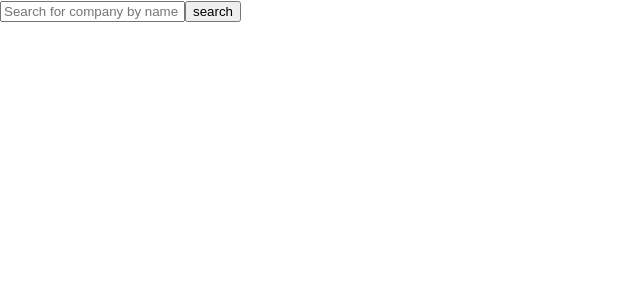
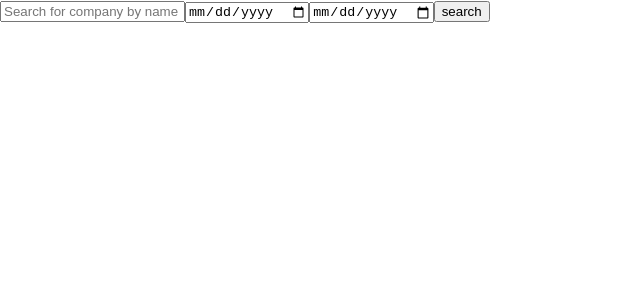
Before and after one commit to kiburtaite/javascript_internship_task, a React (Create React App) app: page / in a window 1280 px wide. Shown: the top 300 px of the page, without its empty margins (0-640 px from the left). Built offline with nearby package versions, Linux system fonts and the light colour scheme.

Commit message:
date picker added

```diff
--- a/src/App.jsx
+++ b/src/App.jsx
@@ -3,11 +3,14 @@ import ResultList from './ResultList.jsx';
 
 const App = () => {
 
+const [start, setStart] = useState(1640995200);
+const [end, setEnd] = useState(1659312000);
 const [codes, setCodes] = useState(0);
 const [error, setError] = useState(false);
 
 useEffect(() => {
-}, [codes]);
+  console.log(codes, start, end)
+}, [codes, start, end]);
 
 const search = e => {
   e.preventDefault();
@@ -15,6 +18,8 @@ const search = e => {
     /[^a-zA-Z\s]/.test(e.target.elements.text.value)
   ){setError(true)
   } else
+  setStart(parseInt((new Date(e.target.elements.start.value).getTime() / 1000).toFixed(0)));
+  setEnd(parseInt((new Date(e.target.elements.end.value).getTime() / 1000).toFixed(0)));
   fetch('http://localhost:5000/search', {
     method: 'POST',
     headers: {
@@ -38,6 +43,14 @@ const search = e => {
         placeholder="Search for company by name"
         />
         <input
+        type="date"
+        name="start"
+        />
+        <input
+        type="date"
+        name="end"
+        />
+        <input
         type="submit"
         value="search"
         />
```
